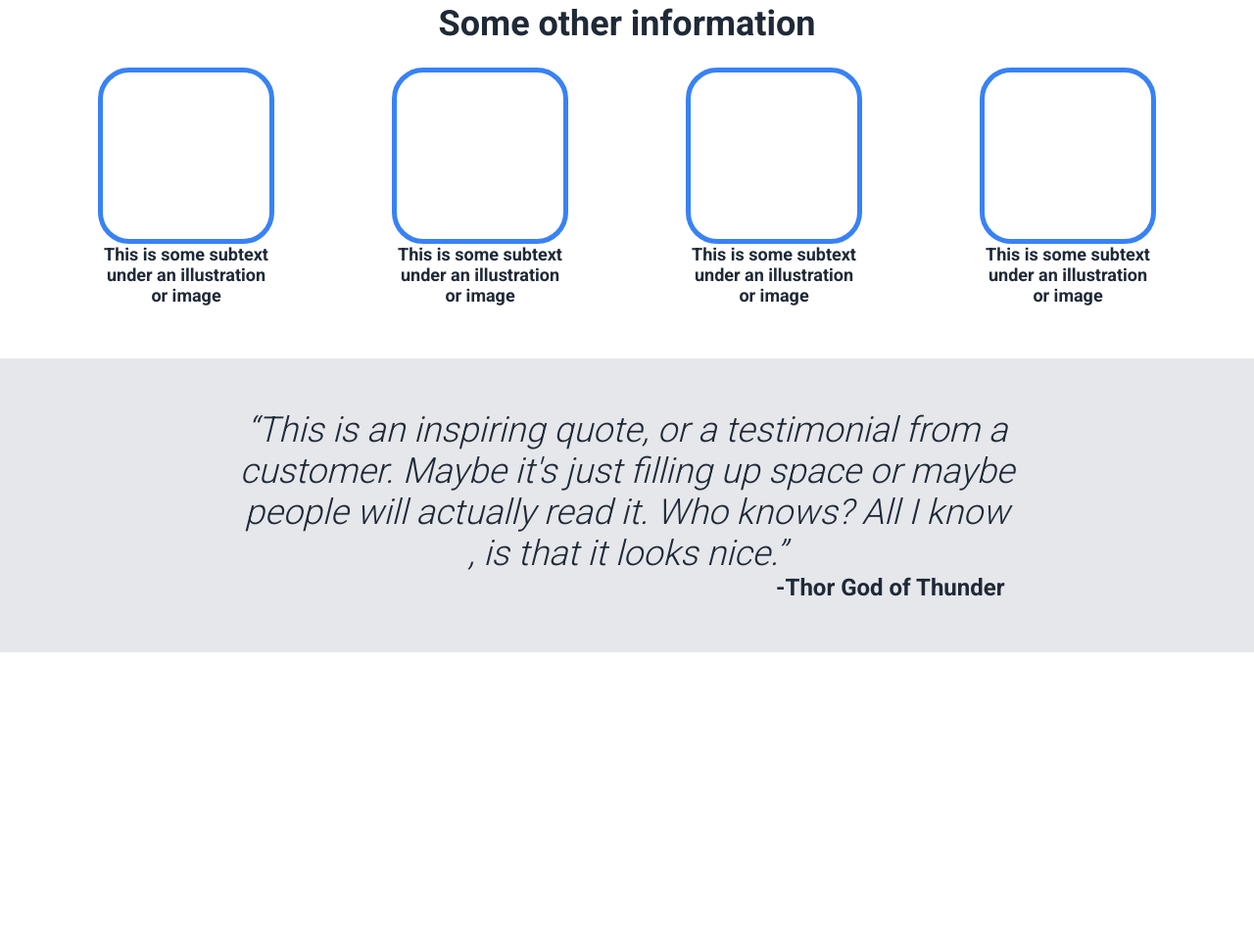
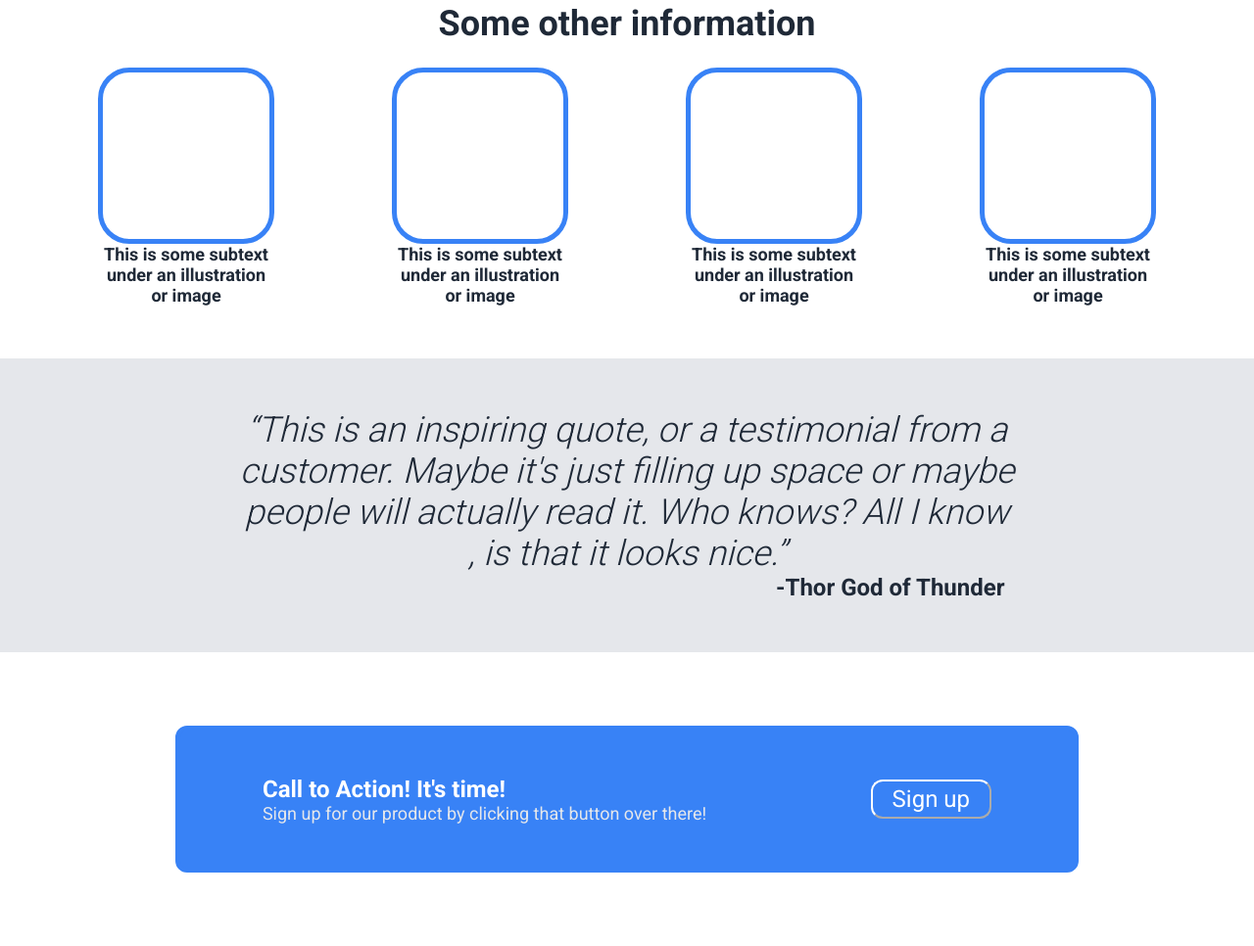
Before and after one commit to Neville-Kimeu/Project-Landing-Page, a plain HTML site: page index.html in a window 1280 px wide. Shown: the part 465-1431 px from the top of the page at 98% size. Before the commit the page ends 1131 px from the top, so only its background shows below. Drawn offline with Linux system fonts and the light colour scheme.

Commit message:
Part-five "Call to action" complete

```diff
--- a/index.html
+++ b/index.html
@@ -66,5 +66,15 @@
         <div class="quote"> “This is an inspiring quote, or a testimonial from a <br>customer. Maybe it's just filling up space or maybe<br> people will actually read it. Who knows? All I know<br>, is that it looks nice.” </div>
         <div class="quoter">-Thor God of Thunder </div>
     </div>
+
+    <div class="cfaction">
+        <div class="holding-box">
+            <div class="commentary">
+                <div class="Top-text">Call to Action! It's time!</div>
+                <div class="bottom-text">Sign up for our product by clicking that button over there! </div>
+            </div>
+            <button class="sign-button2"> Sign up</button>
+        </div>
+    </div>
 </body>
 </html>
--- a/styles.css
+++ b/styles.css
@@ -177,3 +177,48 @@
       color: #1F2937;
       font-size: 24px;
    }
+
+   .cfaction {
+      display: flex;
+      align-items: center;
+      justify-content: center;
+      height: 300px;
+   }
+
+   .holding-box{
+      display: flex;
+      justify-content: space-around;
+      align-items: center;
+      background-color: #3882f6;
+      height: 150px;
+      width: 72%;
+      border: 5px solid #3882f6;
+      border-radius: 12px;
+
+   }
+
+   .commentary {
+      display: flex;
+      flex-direction: column;
+   }
+
+   .Top-text {
+      font-weight: bolder;
+      font-size: 24px;
+   }
+
+   .bottom-text {
+      font-size: 18px;
+      color: #e5e7eb;
+   }
+
+   .sign-button2 {
+      font-size: 24px;
+      background-color: #3882f6;
+      color: #fff;
+      border-radius: 12px;
+      padding: 4px 20px;
+      text-align: center;
+      text-decoration: none;
+      border-color: white;
+   }
```
